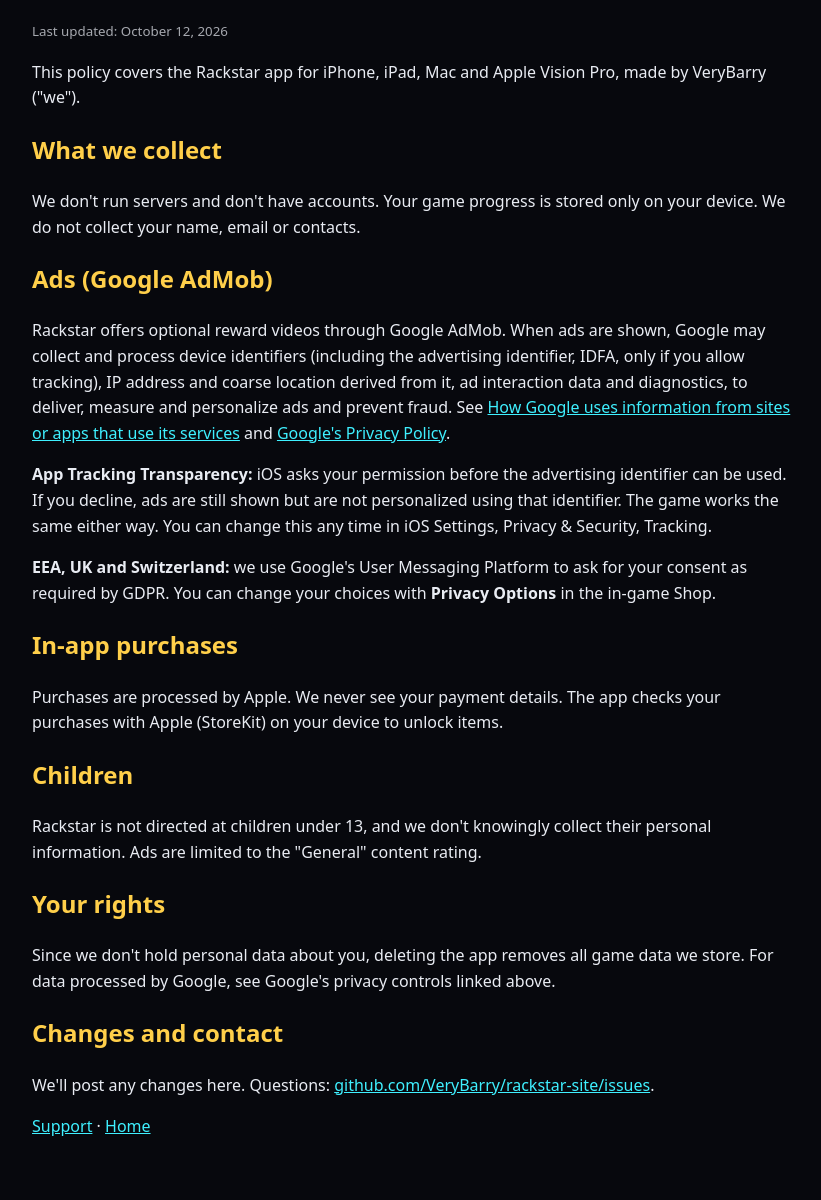
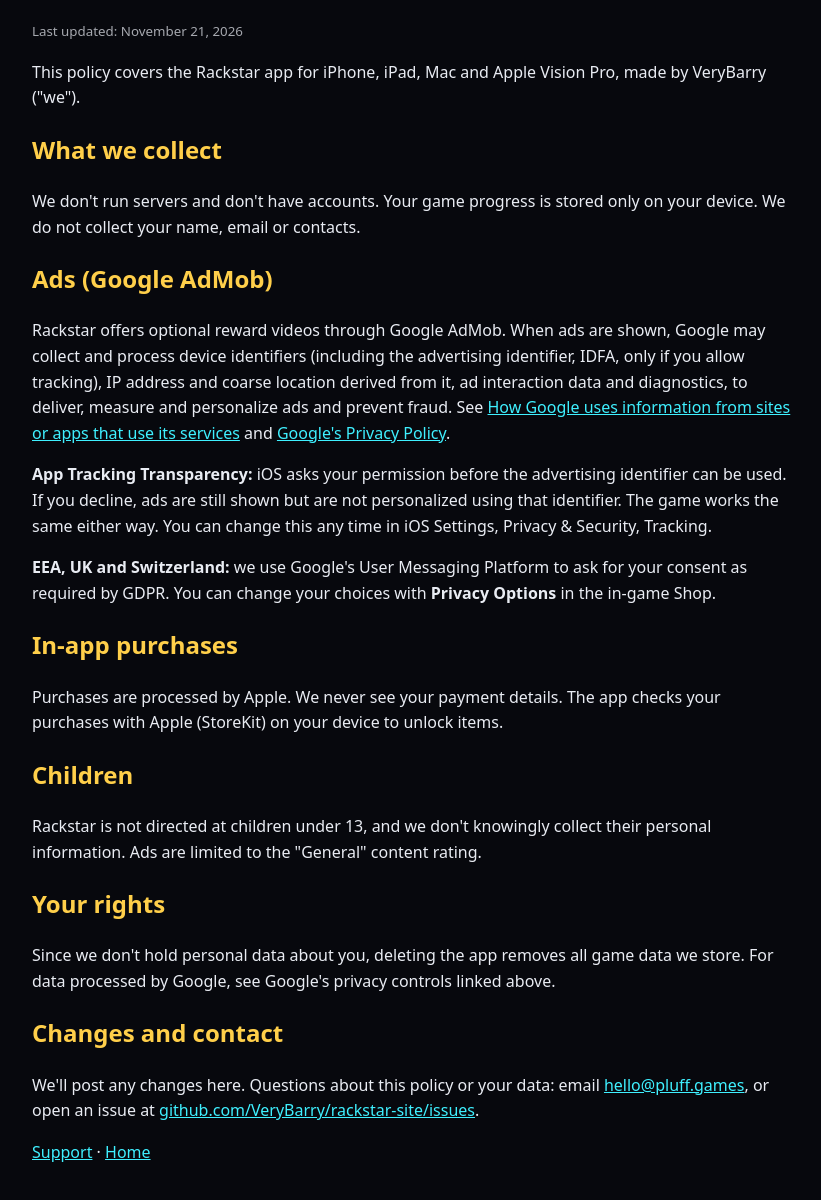
Before and after one commit to VeryBarry/rackstar-site, a plain HTML site: page privacy.html in a window 1280 px wide. Shown: the part 100-1300 px from the top of the page, without its empty margins (228-1049 px from the left). Drawn offline with Linux system fonts and the light colour scheme.

Commit message:
Add hello@pluff.games as the support and privacy contact (#1)
Support and privacy questions could only go through GitHub Issues, which
needs a GitHub account. App Review expects an easy way to reach the
developer (Guideline 1.5), so email is now the main contact and Issues
stays as a second option. Privacy policy date updated to Nov 21, 2026.

Co-authored-by: Claude Opus 5.5 <noreply@anthropic.com>

```diff
--- a/privacy.html
+++ b/privacy.html
@@ -1,5 +1,5 @@
 <!doctype html><html lang="en"><head><meta charset="utf-8"><meta name="viewport" content="width=device-width,initial-scale=1"><title>Rackstar Privacy Policy</title><link rel="stylesheet" href="style.css"></head><body>
-<h1>Rackstar Privacy Policy</h1><small>Last updated: October 12, 2026</small>
+<h1>Rackstar Privacy Policy</h1><small>Last updated: November 21, 2026</small>
 <p>This policy covers the Rackstar app for iPhone, iPad, Mac and Apple Vision Pro, made by VeryBarry ("we").</p>
 <h2>What we collect</h2>
 <p>We don't run servers and don't have accounts. Your game progress is stored only on your device. We do not collect your name, email or contacts.</p>
@@ -14,5 +14,5 @@
 <h2>Your rights</h2>
 <p>Since we don't hold personal data about you, deleting the app removes all game data we store. For data processed by Google, see Google's privacy controls linked above.</p>
 <h2>Changes and contact</h2>
-<p>We'll post any changes here. Questions: <a href="https://github.com/VeryBarry/rackstar-site/issues">github.com/VeryBarry/rackstar-site/issues</a>.</p>
+<p>We'll post any changes here. Questions about this policy or your data: email <a href="mailto:hello@pluff.games">hello@pluff.games</a>, or open an issue at <a href="https://github.com/VeryBarry/rackstar-site/issues">github.com/VeryBarry/rackstar-site/issues</a>.</p>
 <p><a href="support.html">Support</a> · <a href="index.html">Home</a></p></body></html>
```
Also changed, not shown: support.html (+1 -1 lines).
